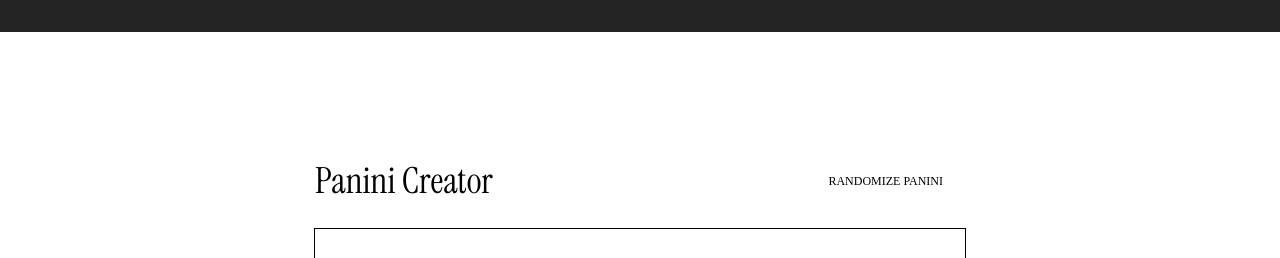
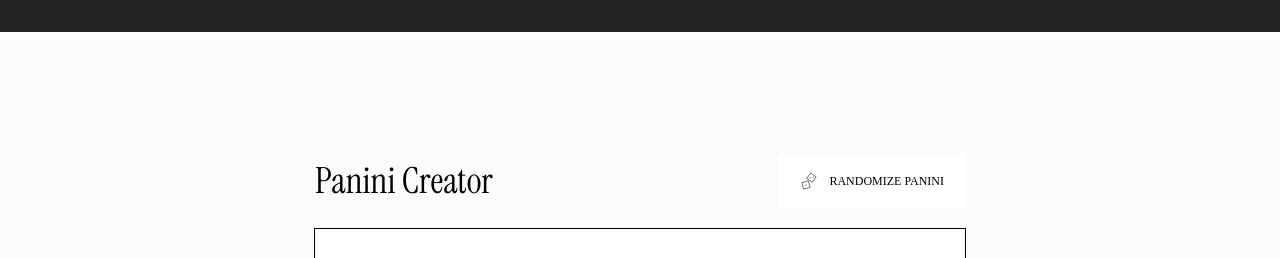
Before and after one commit to filwas/panini-creator, a React (Vite) app: page /form in a window 1280 px wide. Shown: the top 258 px of the page. Built offline with nearby package versions, Linux system fonts and the light colour scheme; a web font is replaced by a local one.

Commit message:
added dice svg

```diff
--- a/src/App.module.css
+++ b/src/App.module.css
@@ -1,5 +1,5 @@
 .mainContainer{
-  background-color: white;
+  background-color: #fbfbfb;
   min-width: 1440px;
   display: flex;
   justify-content: center;
--- /dev/null
+++ b/src/components/Dices.tsx
@@ -0,0 +1,45 @@
+import React from 'react';
+
+interface DicesProps {
+    className?: string;
+}
+
+
+const Dices: React.FC<DicesProps> = (props) => {
+  return (
+    <svg
+      className={props.className}
+      width="20"
+      height="20"
+      viewBox="0 0 20 20"
+      fill="none"
+      xmlns="http://www.w3.org/2000/svg"
+    >
+      <rect
+        x="2.87192"
+        y="11.6157"
+        width="6.69963"
+        height="6.69963"
+        transform="rotate(-15 2.87192 11.6157)"
+        fill="white"
+        stroke="black"
+        stroke-width="0.5"
+      />
+      <rect
+        x="11.6048"
+        y="1.95498"
+        width="6.69963"
+        height="6.69963"
+        transform="rotate(35.1014 11.6048 1.95498)"
+        fill="white"
+        stroke="black"
+        stroke-width="0.5"
+      />
+      <circle cx="14.0657" cy="6.10669" r="0.5" fill="black" />
+      <circle cx="11.0657" cy="7.10669" r="0.5" fill="black" />
+      <circle cx="7.06573" cy="14.1067" r="0.5" fill="black" />
+    </svg>
+  );
+};
+
+export default Dices;
--- a/src/components/FormScreen.module.css
+++ b/src/components/FormScreen.module.css
@@ -23,6 +23,8 @@
 
 .randomizeButton {
   font-family: Oxygen Mono;
+  display: flex;
+  align-items: center;
   font-size: 12px;
   font-weight: 400;
   line-height: 16px;
@@ -30,8 +32,8 @@
   text-align: left;
   text-transform: uppercase;
   color: black;
-  background-color: transparent;
-  border: 2px solid transparent;
+  background-color: white;
+  border: 1px solid transparent;
   padding-top: 14px;
   padding-bottom: 14px;
   padding-left: 20px;
@@ -44,9 +46,27 @@
   transition: ease-in-out 0.3s;
   border: 1px solid black; /* Adjust the border color and thickness as needed */
 }
+
+.randomizeButton:hover > .dices {
+  animation: spin 1s ease-out;
+}
+
+.dices{
+  margin-right: 10px;
+}
+
 .formElementsContainer {
-  background-color: transparent;
+  background-color: white;
   border: 0.5px solid black;
   width: 100%;
   height: 500px;
 }
+
+@keyframes spin {
+  0% {
+    transform: rotate(0deg);
+  }
+  100% {
+    transform: rotate(360deg);
+  }
+}
--- a/src/components/FormScreen.tsx
+++ b/src/components/FormScreen.tsx
@@ -2,13 +2,17 @@ import React from "react";
 import styles from "./FormScreen.module.css";
 import "@fontsource/instrument-serif";
 import "@fontsource/oxygen-mono";
+import Dices from "./Dices";
 
 function FormScreen() {
   return (
     <div className={styles.wholeFormContainer}>
       <div className={styles.header}>
         Panini Creator
-        <button className={styles.randomizeButton}>randomize panini</button>
+        <button className={styles.randomizeButton}>
+          <Dices className={styles.dices} />
+          randomize panini
+        </button>
       </div>
       <div className={styles.formElementsContainer}>
         {/*these divs below will become react elements later*/}
```
